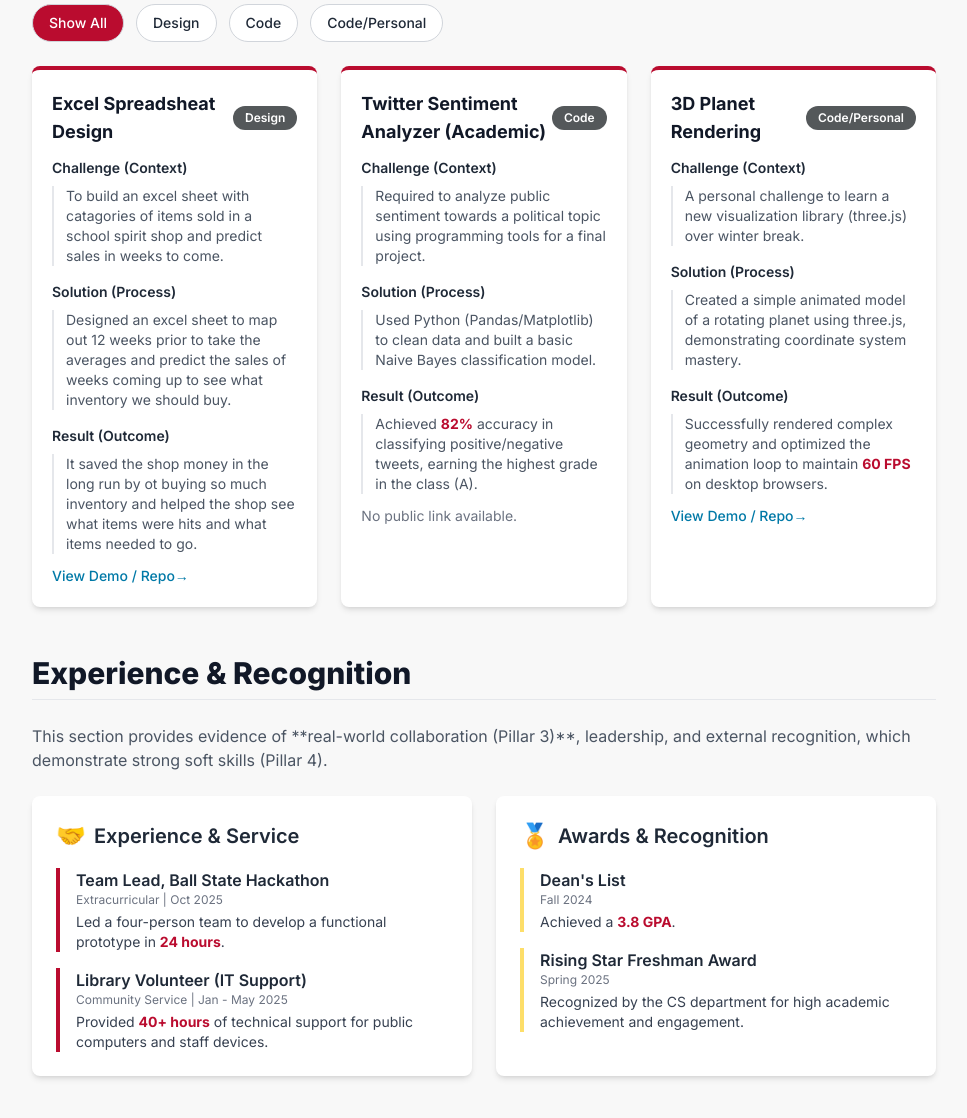
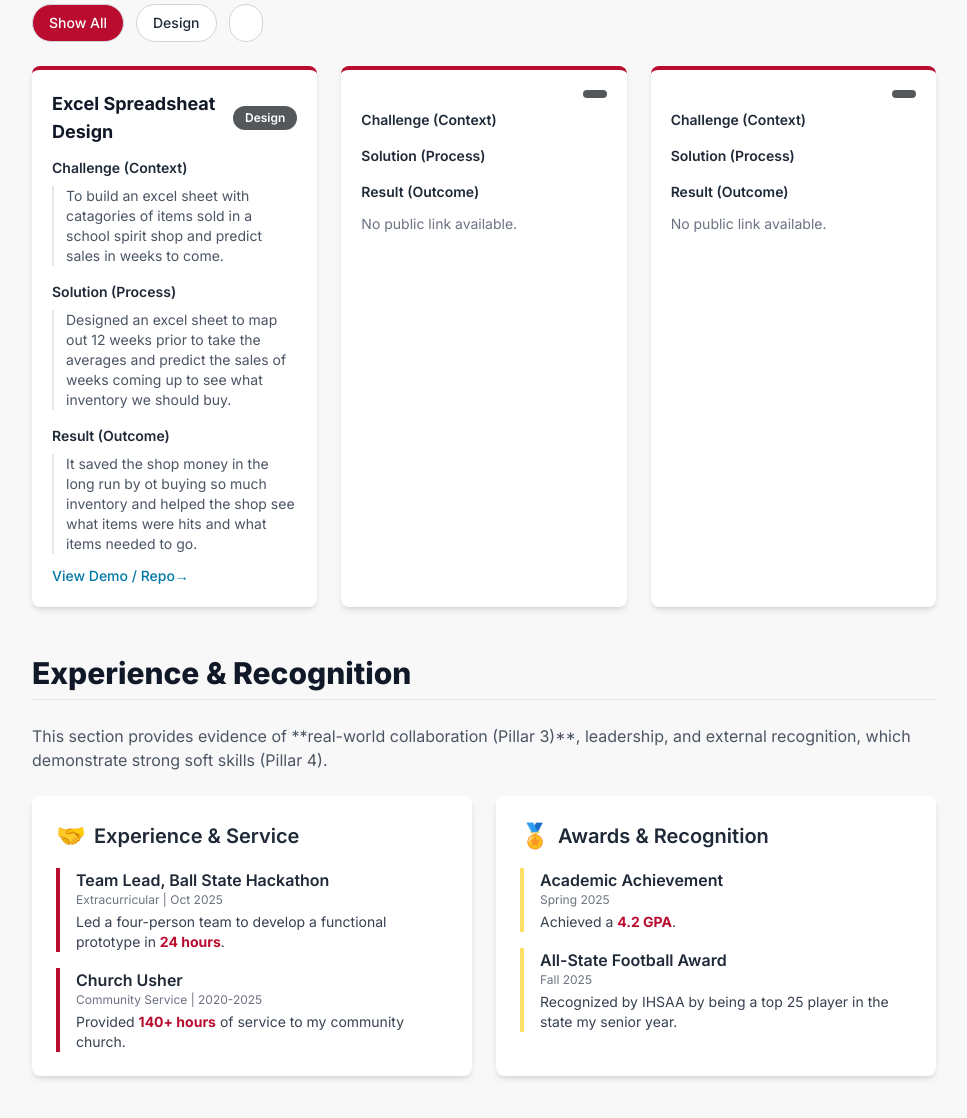
Before and after one commit to mikeahw25/pbl-portfolio, a plain HTML site: page index.html in a window 1280 px wide. Shown: the part 1642-2760 px from the top of the page, without its empty margins (296-1263 px from the left). Drawn offline with nearby package versions, Linux system fonts and the light colour scheme.

Commit message:
Update index.html

```diff
--- a/index.html
+++ b/index.html
@@ -297,20 +297,20 @@ CONFIRMATION: NO SVG graphics used. NO Mermaid JS used. -->
                 link: "NA"
             },
             {
-                title: "Twitter Sentiment Analyzer (Academic)",
-                category: "Code",
-                challenge: "Required to analyze public sentiment towards a political topic using programming tools for a final project.",
-                solution: "Used Python (Pandas/Matplotlib) to clean data and built a basic Naive Bayes classification model.",
-                result: "Achieved **82%** accuracy in classifying positive/negative tweets, earning the highest grade in the class (A).",
+                title: "",
+                category: "",
+                challenge: "",
+                solution: "",
+                result: "",
                 link: ""
             },
             {
-                title: "3D Planet Rendering",
-                category: "Code/Personal",
-                challenge: "A personal challenge to learn a new visualization library (three.js) over winter break.",
-                solution: "Created a simple animated model of a rotating planet using three.js, demonstrating coordinate system mastery.",
-                result: "Successfully rendered complex geometry and optimized the animation loop to maintain **60 FPS** on desktop browsers.",
-                link: "https://riley.github.io/planet-render"
+                title: "",
+                category: "",
+                challenge: "",
+                solution: "",
+                result: "",
+                link: ""
             }
         ];
 
@@ -318,11 +318,11 @@ CONFIRMATION: NO SVG graphics used. NO Mermaid JS used. -->
         const recognitionData = {
             experience: [
                 { title: "Team Lead, Ball State Hackathon", type: "Extracurricular", duration: "Oct 2025", detail: "Led a four-person team to develop a functional prototype in **24 hours**." },
-                { title: "Library Volunteer (IT Support)", type: "Community Service", duration: "Jan - May 2025", detail: "Provided **40+ hours** of technical support for public computers and staff devices." },
+                { title: "Church Usher", type: "Community Service", duration: "2020-2025", detail: "Provided **140+ hours** of service to my community church." },
             ],
             awards: [
-                { title: "Dean's List", duration: "Fall 2024", detail: "Achieved a **3.8 GPA**." },
-                { title: "Rising Star Freshman Award", duration: "Spring 2025", detail: "Recognized by the CS department for high academic achievement and engagement." },
+                { title: "Academic Achievement", duration: "Spring 2025", detail: "Achieved a **4.2 GPA**." },
+                { title: "All-State Football Award", duration: "Fall 2025", detail: "Recognized by IHSAA by being a top 25 player in the state my senior year." },
             ]
         };
 
```
